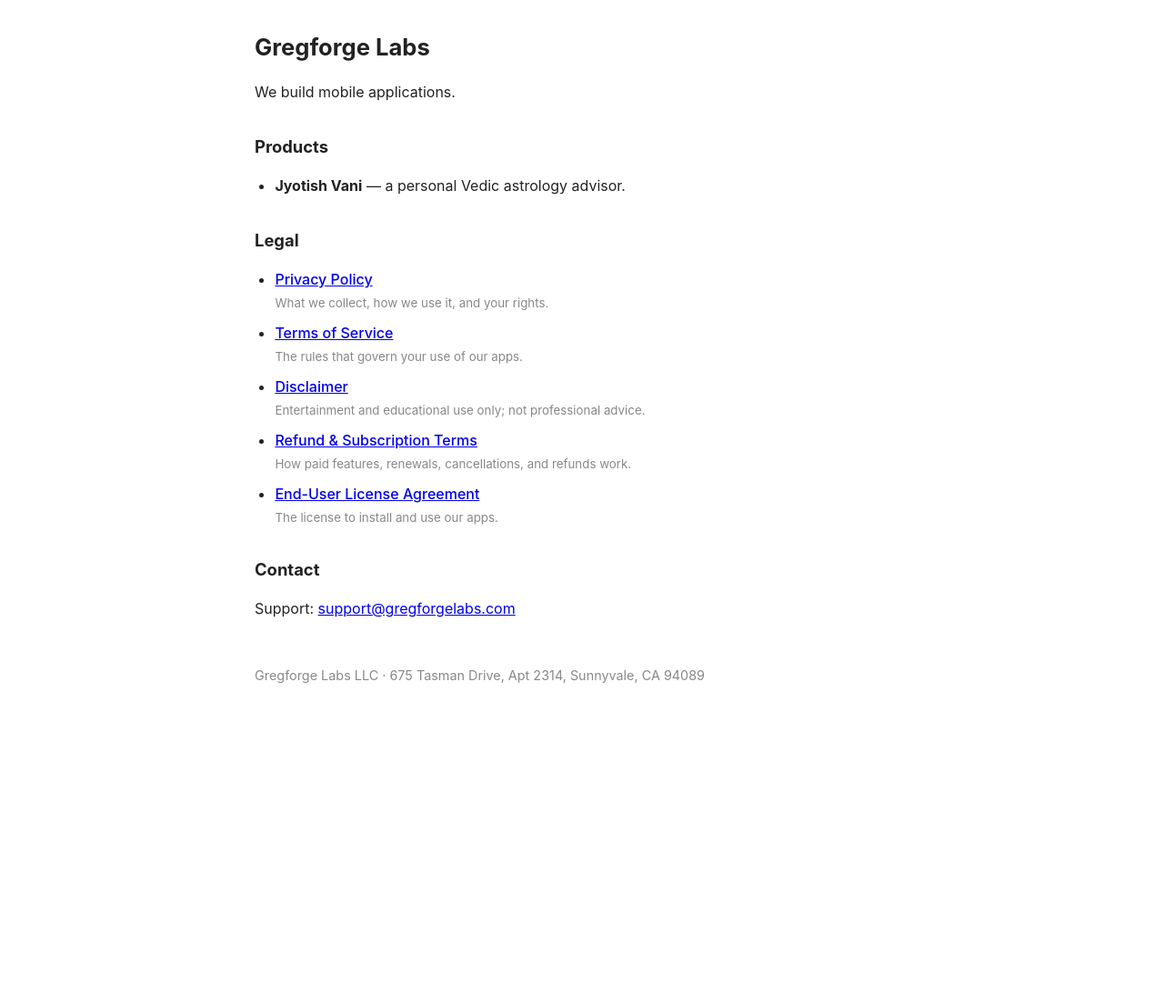
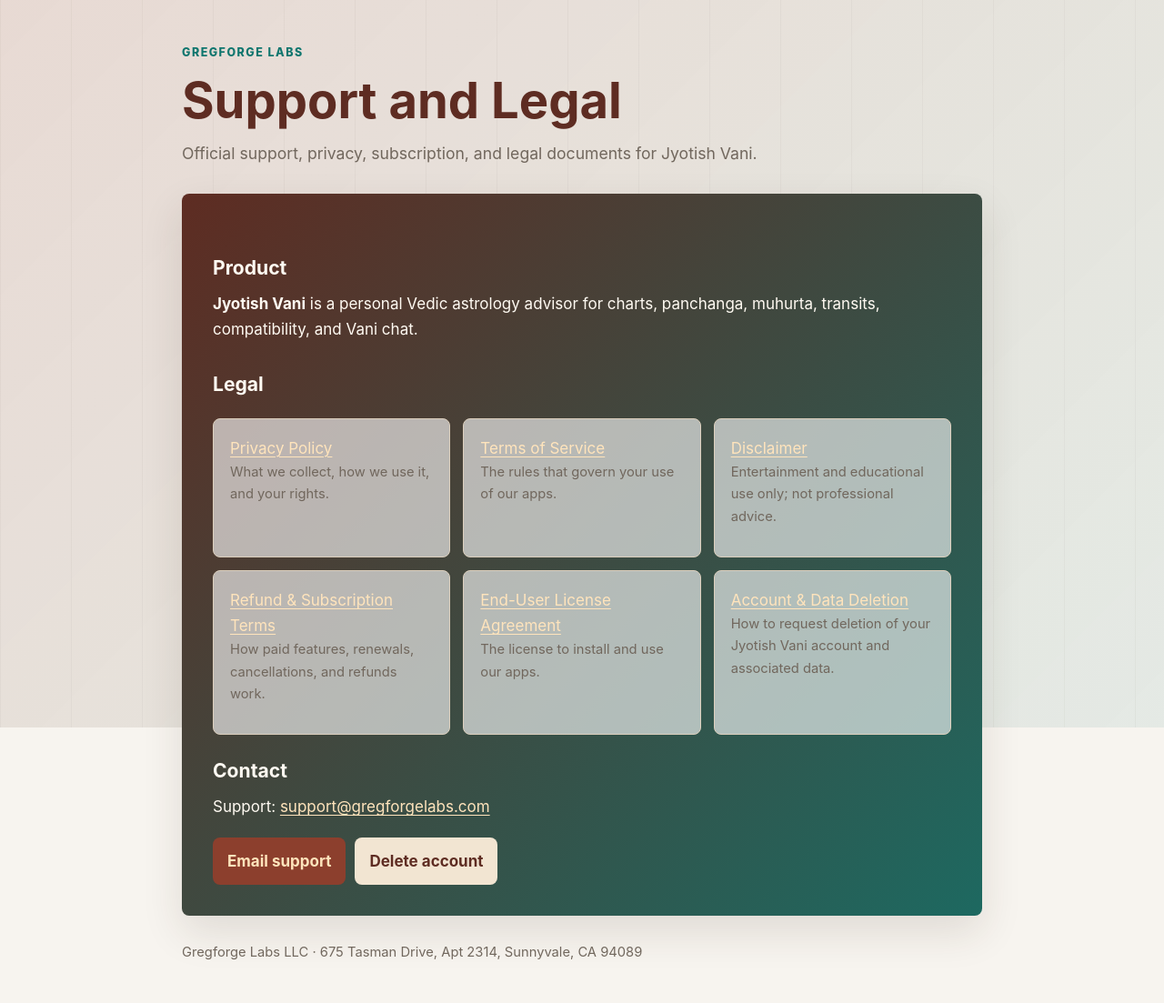
Before and after one commit to gregforge-labs/web, a plain HTML site: page index.html in a window 1280 px wide. Shown: the whole page at 91% size. Before the commit the page ends 800 px from the top, so only its background shows below. Drawn offline with Linux system fonts and the light colour scheme.

Commit message:
Fix Pages styling and legal docs

```diff
--- a/_style.css
+++ /dev/null
@@ -1,14 +0,0 @@
-:root { color-scheme: light dark; }
-body { font-family: -apple-system, BlinkMacSystemFont, "Segoe UI", Roboto, sans-serif; max-width: 720px; margin: 2rem auto; padding: 0 1rem; line-height: 1.6; color: #222; }
-@media (prefers-color-scheme: dark) { body { background: #111; color: #eee; } a { color: #6cf; } }
-h1 { font-size: 1.6rem; margin-bottom: 0.2rem; }
-h2 { font-size: 1.15rem; margin-top: 2rem; }
-h3 { font-size: 1rem; margin-top: 1.4rem; }
-.meta { color: #888; font-size: 0.9rem; margin-bottom: 2rem; }
-ul, ol { padding-left: 1.4rem; }
-li { margin: 0.3rem 0; }
-code { background: rgba(127,127,127,0.15); padding: 0.1em 0.3em; border-radius: 3px; }
-.callout { border-left: 3px solid #d9534f; padding: 0.8rem 1rem; margin: 1.5rem 0; background: rgba(217,83,79,0.06); border-radius: 0 4px 4px 0; }
-.callout.warn { border-left-color: #f0ad4e; background: rgba(240,173,78,0.08); }
-.nav { color: #888; font-size: 0.85rem; margin-bottom: 1rem; }
-.nav a { color: inherit; }
--- a/index.html
+++ b/index.html
@@ -3,50 +3,59 @@
 <head>
 <meta charset="utf-8">
 <meta name="viewport" content="width=device-width, initial-scale=1">
+<meta name="description" content="Gregforge Labs support and legal documents for Jyotish Vani.">
 <title>Gregforge Labs</title>
-<link rel="stylesheet" href="/_style.css">
-<style>
-  .products li, .legal li { margin: 0.6rem 0; }
-  .legal a { font-weight: 500; }
-  .legal small { color: #888; display: block; font-weight: normal; margin-top: 0.15rem; }
-</style>
+<link rel="stylesheet" href="/style.css?v=20260417">
 </head>
 <body>
-<h1>Gregforge Labs</h1>
-<p>We build mobile applications.</p>
+<header>
+  <p class="eyebrow">Gregforge Labs</p>
+  <h1>Support and Legal</h1>
+  <p class="lede">Official support, privacy, subscription, and legal documents for Jyotish Vani.</p>
+</header>
 
-<h2>Products</h2>
-<ul class="products">
-  <li><strong>Jyotish Vani</strong> — a personal Vedic astrology advisor.</li>
-</ul>
+<main class="hero">
+  <h2>Product</h2>
+  <p><strong>Jyotish Vani</strong> is a personal Vedic astrology advisor for charts, panchanga, muhurta, transits, compatibility, and Vani chat.</p>
 
-<h2>Legal</h2>
-<ul class="legal">
-  <li>
+  <h2>Legal</h2>
+  <ul class="grid">
+  <li class="card">
     <a href="/privacy.html">Privacy Policy</a>
     <small>What we collect, how we use it, and your rights.</small>
   </li>
-  <li>
+  <li class="card">
     <a href="/terms.html">Terms of Service</a>
     <small>The rules that govern your use of our apps.</small>
   </li>
-  <li>
+  <li class="card">
     <a href="/disclaimer.html">Disclaimer</a>
     <small>Entertainment and educational use only; not professional advice.</small>
   </li>
-  <li>
+  <li class="card">
     <a href="/refund.html">Refund &amp; Subscription Terms</a>
     <small>How paid features, renewals, cancellations, and refunds work.</small>
   </li>
-  <li>
+  <li class="card">
     <a href="/eula.html">End-User License Agreement</a>
     <small>The license to install and use our apps.</small>
   </li>
-</ul>
+  <li class="card">
+    <a href="/delete-account.html">Account &amp; Data Deletion</a>
+    <small>How to request deletion of your Jyotish Vani account and associated data.</small>
+  </li>
+  </ul>
 
-<h2>Contact</h2>
-<p>Support: <a href="mailto:support@gregforgelabs.com">support@gregforgelabs.com</a></p>
+  <h2>Contact</h2>
+  <p>Support: <a href="mailto:support@gregforgelabs.com">support@gregforgelabs.com</a></p>
+  <div class="actions">
+    <a class="button" href="mailto:support@gregforgelabs.com">Email support</a>
+    <a class="button secondary" href="/delete-account.html">Delete account</a>
+  </div>
+</main>
 
-<p style="margin-top:3rem;color:#888;font-size:0.9rem">Gregforge Labs LLC · 675 Tasman Drive, Apt 2314, Sunnyvale, CA 94089</p>
+<footer>
+  Gregforge Labs LLC · 675 Tasman Drive, Apt 2314, Sunnyvale, CA 94089
+</footer>
 </body>
 </html>
--- /dev/null
+++ b/style.css
@@ -0,0 +1,284 @@
+:root {
+  color-scheme: light;
+  --bg: #f7f4ef;
+  --panel: #fffaf2;
+  --ink: #201b15;
+  --muted: #71675d;
+  --line: #dccfbd;
+  --brand: #8c3f2d;
+  --brand-dark: #5e2c22;
+  --accent: #0f766e;
+  --warn: #b45309;
+  --danger: #b91c1c;
+  --shadow: 0 18px 45px rgba(55, 38, 22, 0.12);
+}
+
+* {
+  box-sizing: border-box;
+}
+
+html {
+  background: var(--bg);
+}
+
+body {
+  margin: 0;
+  color: var(--ink);
+  font-family: -apple-system, BlinkMacSystemFont, "Segoe UI", Roboto, Helvetica, Arial, sans-serif;
+  font-size: 17px;
+  line-height: 1.65;
+}
+
+body::before {
+  content: "";
+  position: fixed;
+  inset: 0;
+  z-index: -1;
+  background:
+    linear-gradient(135deg, rgba(140, 63, 45, 0.14), rgba(15, 118, 110, 0.08)),
+    repeating-linear-gradient(90deg, rgba(32, 27, 21, 0.035) 0 1px, transparent 1px 78px);
+}
+
+a {
+  color: var(--brand);
+  text-decoration-thickness: 0.08em;
+  text-underline-offset: 0.18em;
+}
+
+a:hover {
+  color: var(--brand-dark);
+}
+
+header,
+main,
+footer {
+  width: min(880px, calc(100% - 32px));
+  margin: 0 auto;
+}
+
+header {
+  padding: 48px 0 18px;
+}
+
+main {
+  background: rgba(255, 250, 242, 0.92);
+  border: 1px solid var(--line);
+  border-radius: 8px;
+  box-shadow: var(--shadow);
+  padding: 34px;
+}
+
+footer {
+  padding: 28px 0 44px;
+  color: var(--muted);
+  font-size: 0.92rem;
+}
+
+h1,
+h2,
+h3 {
+  line-height: 1.18;
+}
+
+h1 {
+  margin: 0 0 10px;
+  color: var(--brand-dark);
+  font-size: clamp(2rem, 5vw, 3.4rem);
+  letter-spacing: 0;
+}
+
+h2 {
+  margin: 2.2rem 0 0.75rem;
+  color: var(--brand-dark);
+  font-size: 1.32rem;
+}
+
+h3 {
+  margin: 1.6rem 0 0.55rem;
+  color: var(--brand-dark);
+  font-size: 1.08rem;
+}
+
+p {
+  margin: 0.75rem 0;
+}
+
+ul,
+ol {
+  padding-left: 1.45rem;
+}
+
+li {
+  margin: 0.45rem 0;
+}
+
+strong {
+  color: #15110d;
+}
+
+code {
+  background: rgba(32, 27, 21, 0.08);
+  border: 1px solid rgba(32, 27, 21, 0.08);
+  border-radius: 4px;
+  padding: 0.1em 0.28em;
+}
+
+.eyebrow {
+  margin: 0 0 0.6rem;
+  color: var(--accent);
+  font-size: 0.78rem;
+  font-weight: 800;
+  letter-spacing: 0.12em;
+  text-transform: uppercase;
+}
+
+.lede {
+  max-width: 680px;
+  color: var(--muted);
+  font-size: 1.1rem;
+}
+
+.meta,
+.nav,
+.fineprint {
+  color: var(--muted);
+  font-size: 0.92rem;
+}
+
+.nav {
+  margin: 0 0 1rem;
+}
+
+.nav a {
+  color: inherit;
+}
+
+.hero {
+  background:
+    linear-gradient(135deg, rgba(94, 44, 34, 0.94), rgba(15, 118, 110, 0.82)),
+    #5e2c22;
+  color: #fffaf2;
+  border: 0;
+}
+
+.hero h1,
+.hero h2,
+.hero strong {
+  color: #fffaf2;
+}
+
+.hero a {
+  color: #ffe4bc;
+}
+
+.grid {
+  display: grid;
+  grid-template-columns: repeat(auto-fit, minmax(240px, 1fr));
+  gap: 14px;
+  padding-left: 0;
+  list-style: none;
+}
+
+.card {
+  min-height: 100%;
+  padding: 18px;
+  background: rgba(255, 255, 255, 0.62);
+  border: 1px solid var(--line);
+  border-radius: 8px;
+}
+
+.card strong {
+  display: block;
+  margin-bottom: 4px;
+}
+
+.card small {
+  display: block;
+  color: var(--muted);
+  font-size: 0.92rem;
+}
+
+.callout {
+  margin: 1.5rem 0;
+  padding: 1rem 1.1rem;
+  background: rgba(185, 28, 28, 0.08);
+  border: 1px solid rgba(185, 28, 28, 0.22);
+  border-left: 5px solid var(--danger);
+  border-radius: 8px;
+}
+
+.callout.warn {
+  background: rgba(180, 83, 9, 0.1);
+  border-color: rgba(180, 83, 9, 0.25);
+  border-left-color: var(--warn);
+}
+
+.actions {
+  display: flex;
+  flex-wrap: wrap;
+  gap: 10px;
+  margin-top: 1.25rem;
+}
+
+.button {
+  display: inline-block;
+  padding: 0.72rem 1rem;
+  color: #fffaf2;
+  background: var(--brand);
+  border-radius: 8px;
+  font-weight: 750;
+  text-decoration: none;
+}
+
+.button.secondary {
+  color: var(--brand-dark);
+  background: #f2e5d2;
+}
+
+@media (prefers-color-scheme: dark) {
+  :root {
+    color-scheme: dark;
+    --bg: #14110e;
+    --panel: #211b16;
+    --ink: #f5eadb;
+    --muted: #c9b8a4;
+    --line: #4b3b2e;
+    --brand: #f0b36f;
+    --brand-dark: #ffd9a1;
+    --accent: #5eead4;
+    --shadow: 0 18px 45px rgba(0, 0, 0, 0.36);
+  }
+
+  body::before {
+    background:
+      linear-gradient(135deg, rgba(240, 179, 111, 0.1), rgba(94, 234, 212, 0.06)),
+      repeating-linear-gradient(90deg, rgba(255, 250, 242, 0.035) 0 1px, transparent 1px 78px);
+  }
+
+  main {
+    background: rgba(33, 27, 22, 0.94);
+  }
+
+  strong {
+    color: #fff8ed;
+  }
+
+  .card {
+    background: rgba(255, 250, 242, 0.055);
+  }
+
+  .button.secondary {
+    color: #fff8ed;
+    background: #3b3027;
+  }
+}
+
+@media (max-width: 640px) {
+  header {
+    padding-top: 34px;
+  }
+
+  main {
+    padding: 24px 18px;
+  }
+}
```
Also changed, not shown: delete-account.html (added, +53 -0 lines), disclaimer.html (+6 -2 lines), eula.html (+11 -4 lines), privacy.html (+13 -8 lines), refund.html (+8 -3 lines), terms.html (+9 -5 lines), 2 other files.
